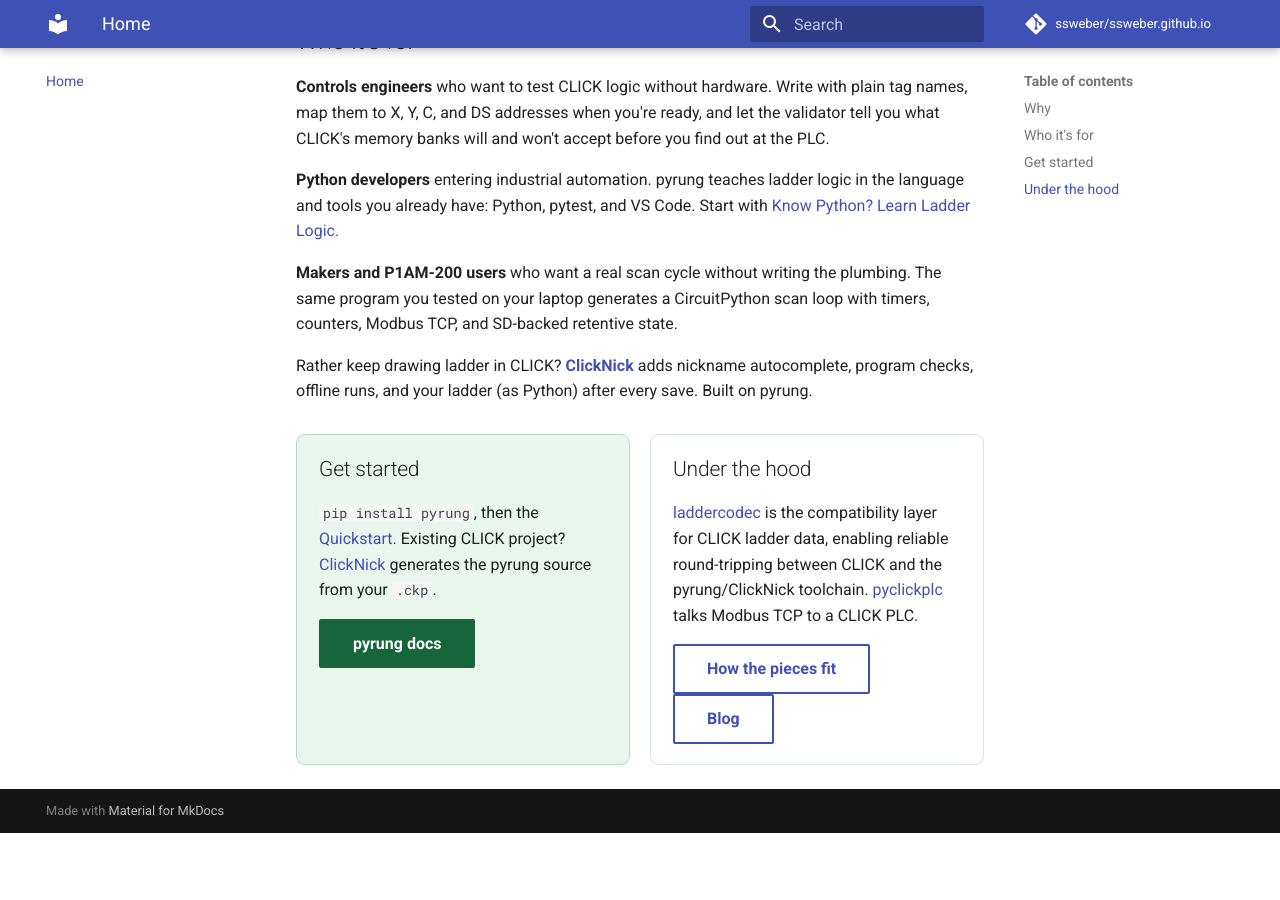
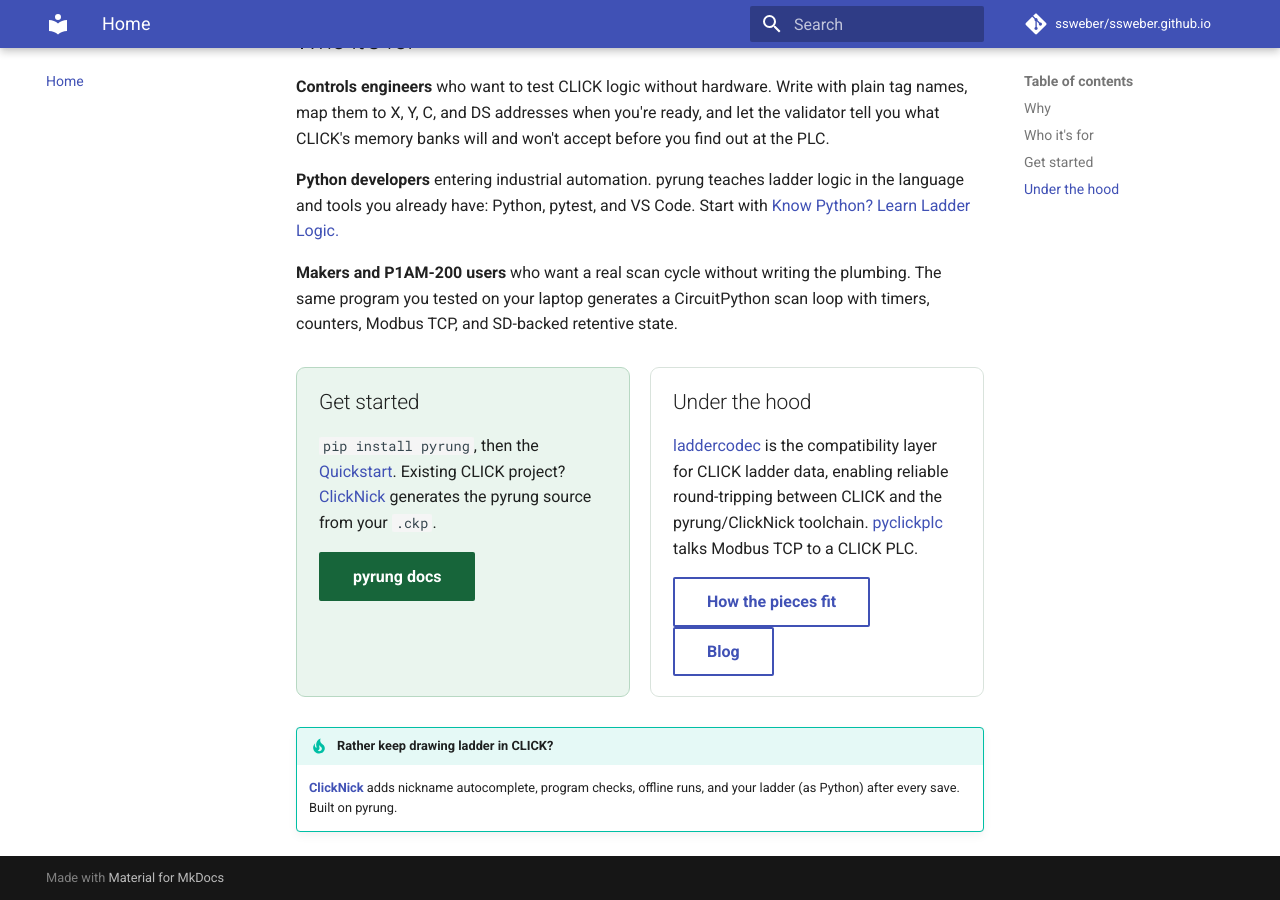
Before and after one commit to ssweber/ssweber.github.io, an MkDocs documentation site: the page built from docs/index.md, in a window 1280 px wide and 900 px high, scrolled down 1030 px. Built offline with MkDocs 1.6.1 and Material for MkDocs 9.7.7, drawn with Linux system fonts in a browser that asks for light colours; comment, search, counter and statistics services are not loaded; before the commit the page ends 1863 px from its top, so only the background shows below that; part of the change alters nothing that is shown.

```diff
--- a/docs/index.md
+++ b/docs/index.md
@@ -75,8 +75,6 @@ CLICK PLCs ship with no simulator, no version control beyond copies of a `.ckp`,
 
 **Makers and P1AM-200 users** who want a real scan cycle without writing the plumbing. The same program you tested on your laptop generates a CircuitPython scan loop with timers, counters, Modbus TCP, and SD-backed retentive state.
 
-Rather keep drawing ladder in CLICK? **[ClickNick](https://pyrung.com/clicknick/)** adds nickname autocomplete, program checks, offline runs, and your ladder (as Python) after every save. Built on pyrung.
-
 <div class="visitor-paths" markdown>
 <div class="visitor-path visitor-path--primary" markdown>
 ## Get started
@@ -93,3 +91,7 @@ Rather keep drawing ladder in CLICK? **[ClickNick](https://pyrung.com/clicknick/
 [How the pieces fit](overview.md){ .md-button } [Blog](blog/index.md){ .md-button }
 </div>
 </div>
+
+!!! tip "Rather keep drawing ladder in CLICK?"
+
+    [**ClickNick**](https://pyrung.com/clicknick/) adds nickname autocomplete, program checks, offline runs, and your ladder (as Python) after every save. Built on pyrung.
```
